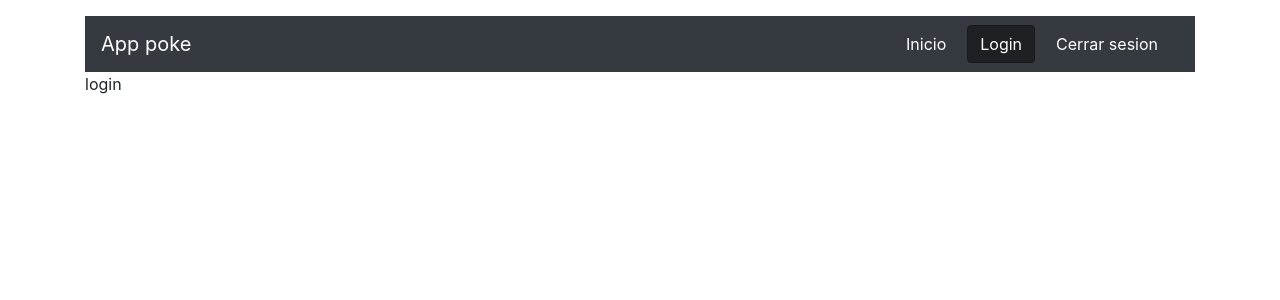
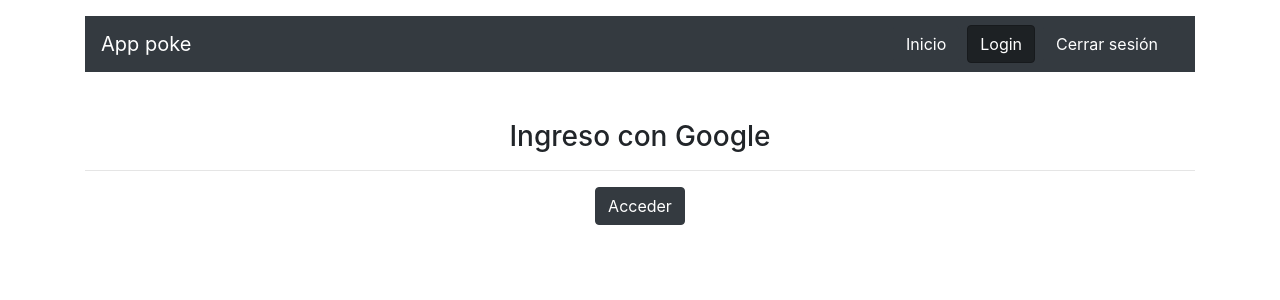
Before and after one commit to carlosiib/redux_poke, a React (Create React App) app: page /login in a window 1280 px wide. Shown: the top 300 px of the page. Built offline with nearby package versions, Linux system fonts and the light colour scheme; no server answers.

Commit message:
Sign in with google pop up

```diff
--- a/src/componentes/Login.jsx
+++ b/src/componentes/Login.jsx
@@ -1,9 +1,18 @@
 import React from 'react'
+import { useDispatch } from "react-redux"
+import { ingresoUsuarioAccion } from "../redux/usuarioDUCKS"
 
 const Login = () => {
+  const dispatch = useDispatch()
+
   return (
-    <div>
-      login
+    <div className="mt-5 text-center">
+      <h3>Ingreso con Google</h3>
+      <hr />
+      <button
+        className="btn btn-dark"
+        onClick={() => dispatch(ingresoUsuarioAccion())}>
+        Acceder</button>
     </div>
   )
 }
--- a/src/componentes/Navbar.jsx
+++ b/src/componentes/Navbar.jsx
@@ -5,13 +5,24 @@ import { Link, NavLink } from "react-router-dom"
 const Navbar = () => {
   return (
     <div className="navbar navbar-dark bg-dark">
-      <Link className="navbar-brand">App poke</Link>
+      <Link className="navbar-brand" to="/">App poke</Link>
       <div className="d-flex">
-        <NavLink className="btn btn-dark mr-2" to="/" exact>Inicio</NavLink>
-        <NavLink className="btn btn-dark mr-2" to="/login" exact>Login</NavLink>
-        <button className="btn btn-dark mr-2">Cerrar sesion</button>
+        <NavLink
+          className="btn btn-dark mr-2"
+          to="/"
+          exact>
+          Inicio</NavLink>
+        <NavLink
+          className="btn btn-dark mr-2"
+          to="/login" >
+          Login</NavLink>
+        <button
+          className="btn btn-dark mr-2">
+          Cerrar sesión
+          </button>
       </div>
     </div>
   )
 }
+
 export default Navbar
--- a/src/redux/store.js
+++ b/src/redux/store.js
@@ -3,9 +3,11 @@ import { createStore, combineReducers, compose, applyMiddleware } from "redux"
 import thunks from "redux-thunk"
 
 import pokeReducer from "./pokeDUCKS.js"
+import usuarioReducer from "./usuarioDUCKS"
 
 const rootReducer = combineReducers({
-  pokemones: pokeReducer
+  pokemones: pokeReducer,
+  usuario: usuarioReducer
 })
 
 //configurar redux-devtools en chrome
--- /dev/null
+++ b/src/redux/usuarioDUCKS.js
@@ -0,0 +1,57 @@
+import { auth, firebase } from "../firebase"
+//data inicial
+const dataInicial = {
+  loading: false,
+  activo: false,
+}
+
+//types
+const LOADING = "LOADING"
+const USUARIO_ERROR = "USUARIO_ERROR"
+const USUARIO_EXITO = "USUARIO_EXITO"
+
+//reducer
+export default function usuarioReducer(state = dataInicial, action) {
+  switch (action.type) {
+    case LOADING:
+      return { ...state, loading: true }
+    case USUARIO_ERROR:
+      return { ...dataInicial }
+    case USUARIO_EXITO:
+      return { ...state, loading: false, user: action.payload }
+    default:
+      return { ...state }
+  }
+
+}
+//actions
+export const ingresoUsuarioAccion = () => async (dispatch) => {
+  dispatch({
+    type: LOADING,
+  })
+
+  try {
+
+    const provider = new firebase.auth.GoogleAuthProvider();
+    const res = await auth.signInWithPopup(provider)
+    console.log(res)
+
+    dispatch({
+      type: USUARIO_EXITO,
+      payload: {
+        uid: res.user.uid,
+        email: res.user.email
+      }
+    })
+
+    localStorage.setItem("usuario", JSON.stringify({
+      uid: res.user.uid,
+      email: res.user.email
+    }))
+  } catch (error) {
+    console.log(error)
+    dispatch({
+      type: USUARIO_ERROR
+    })
+  }
+}
```
